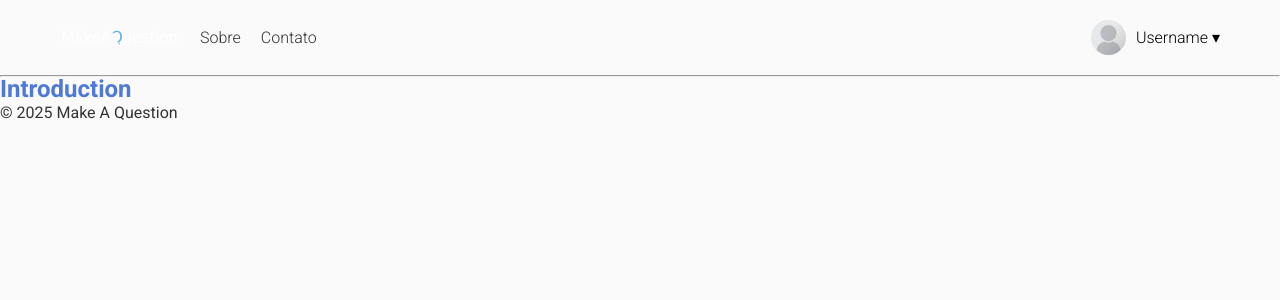
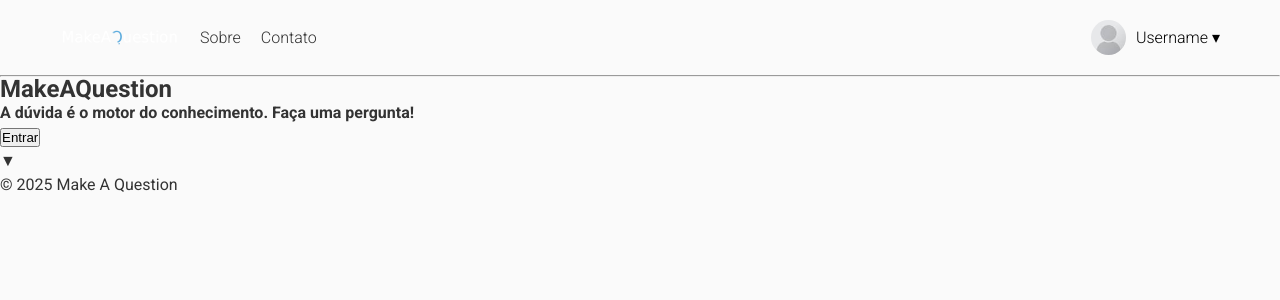
Before and after one commit to coffee-and-code-enterprise/make-a-question, a React (Vite) app: page /introduction in a window 1280 px wide. Shown: the top 300 px of the page. Built offline with nearby package versions, Linux system fonts and the light colour scheme.

Commit message:
Começando a desenvolver o Intro.

```diff
--- a/src/pages/Introduction.jsx
+++ b/src/pages/Introduction.jsx
@@ -4,7 +4,17 @@ import styles from './Introduction.module.css';
 function Introduction() {
     return (
         <main>
-            <h2>Introduction</h2>
+            <section>
+                <div>
+                    <h1>MakeAQuestion</h1>
+                    <h4>A dúvida é o motor do conhecimento. Faça uma pergunta!</h4>
+                </div>
+
+                <div>
+                    <button>Entrar</button>
+                    <p>▼</p>
+                </div>
+            </section>
         </main>
     )
 }
```
